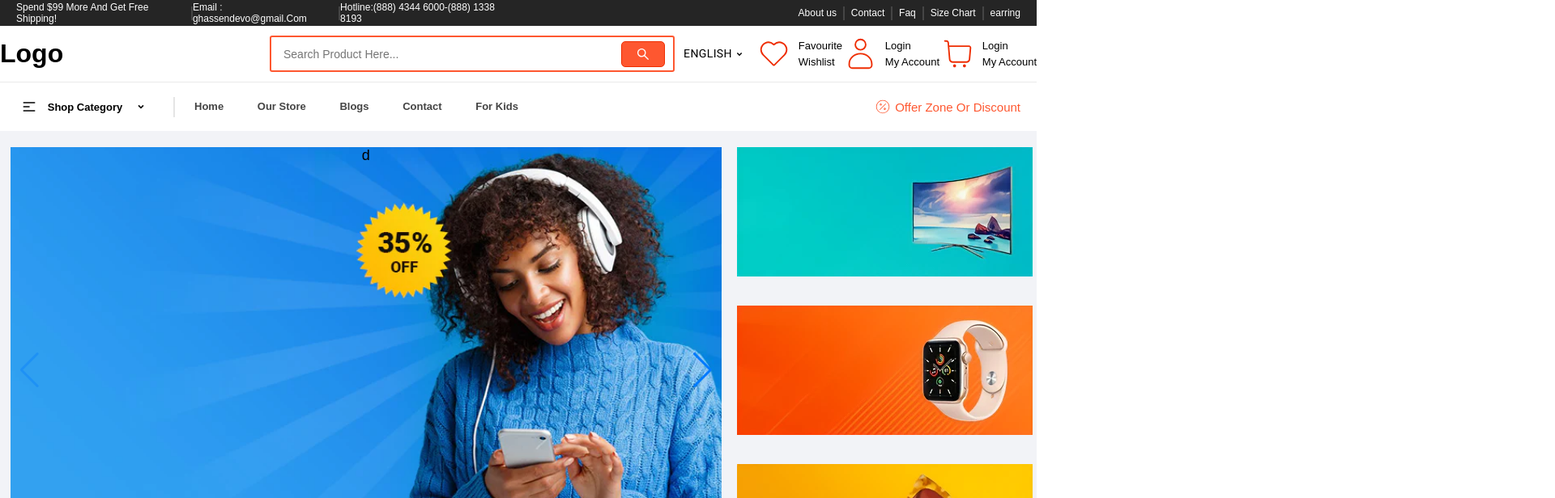
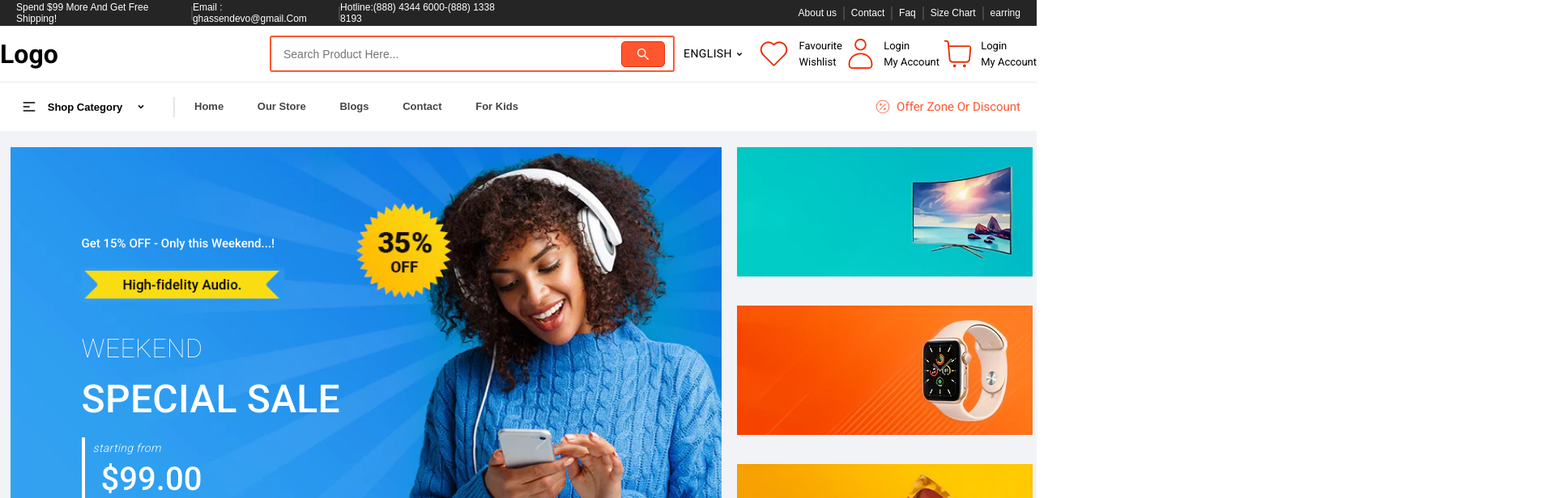
Before and after one commit to Ghassendevo/shoppgin-mall, a React (Vite) app: page / in a window 1280 px wide. Shown: the top 616 px of the page at 81% size, 1920 px wide, since content can reach past the window. Built offline with nearby package versions, Linux system fonts and the light colour scheme.

Commit message:
Landing-framer-motion

```diff
--- a/src/components/Landing/Landing.css
+++ b/src/components/Landing/Landing.css
@@ -1,3 +1,8 @@
+@import url('https://fonts.googleapis.com/css2?family=Roboto:wght@100&display=swap');
+body {
+    font-family: 'Roboto', sans-serif;
+}
+
 .landing {
     background-color: #f2f3f7;
     width: 100%;
@@ -28,7 +33,7 @@
     /* Center slide text vertically */
     display: flex;
     justify-content: center;
-    align-items: center;
+    align-items: center !important;
 }
 
 .swiper-slide img {
@@ -57,7 +62,7 @@
 
 .banner_image {
     position: absolute;
-    width: 100%;
+    width: 20%;
 }
 
 .add>:nth-child(1) {}
@@ -73,3 +78,117 @@
 .hello {
     z-index: 1;
 }
+
+.swiper-button-prev-unique {
+    display: none;
+    align-items: center;
+    z-index: 2;
+    justify-content: center;
+    position: absolute;
+    top: 50%;
+    left: 2%;
+    background-color: #ee2d00;
+    border-radius: 50%;
+    width: 50px;
+    height: 50px;
+    border: 2px solid white;
+    cursor: pointer;
+}
+
+.swiper-button-prev-unique:hover {
+    transition: 0.2s;
+    background-color: black;
+}
+
+.swiper-button-next-unique {
+    display: none;
+    align-items: center;
+    z-index: 2;
+    justify-content: center;
+    position: absolute;
+    top: 50%;
+    right: 2%;
+    background-color: #ee2d00;
+    border-radius: 50%;
+    width: 50px;
+    height: 50px;
+    border: 2px solid white;
+    cursor: pointer;
+    z-index: 3;
+}
+
+.swiper-button-next-unique:hover {
+    transition: 0.2s;
+    background-color: black;
+}
+
+.swiper:hover>.swiper-button-next-unique,
+.swiper:hover>.swiper-button-prev-unique {
+    display: flex;
+}
+
+.inside_swiper {
+    position: absolute;
+    width: 50%;
+    left: 10%;
+    top: 20%;
+    text-align: left;
+    font-family: "Reboto" sans-serif;
+}
+
+.h5 {
+    font-family: 'Roboto', sans-serif;
+    font-weight: 500;
+    font-size: 15px;
+}
+
+.p {
+    font-size: 32px;
+    font-weight: 100;
+    line-height: 22px;
+    color: white;
+    text-transform: uppercase;
+    margin: 25px 0 20px;
+    letter-spacing: .3px;
+}
+
+.special {
+    font-size: 48px;
+    line-height: 22px;
+    letter-spacing: .3px;
+    font-weight: 500;
+    padding: 0 0 15px;
+    text-transform: uppercase;
+    color: white;
+    clear: both;
+}
+
+.startingfrom {
+    font-size: 14px;
+    font-weight: 300;
+    color: white;
+    line-height: 17px;
+    font-style: italic;
+    padding: 5px 0 0 10px;
+    letter-spacing: .3px;
+    padding: 0;
+    display: block;
+}
+
+.start {
+    font-weight: 500;
+    color: white;
+    display: block;
+    border-left: 4px solid white;
+    padding: 5px 0 0 10px;
+    line-height: 50px;
+}
+
+.price {
+    font-size: 40px;
+    font-weight: 500;
+    color: white;
+    display: block;
+    padding: 5px 0 0 10px;
+    line-height: 50px;
+}
--- a/src/components/Landing/Landing.jsx
+++ b/src/components/Landing/Landing.jsx
@@ -1,17 +1,21 @@
 import React, { useRef, useState } from 'react';
 import "./Landing.css"
 // Import Swiper React components
-import { Swiper, SwiperSlide } from 'swiper/react';
+import { Swiper, SwiperSlide, } from 'swiper/react';
 import image1 from "../../assets/main-banner-01_1903x740.png"
 import image2 from "../../assets/main-banner-02_1903x740.png"
 import banner1 from "../../assets/banner-01.png";
 import banner2 from "../../assets/banner-02.png";
 import banner3 from "../../assets/banner-03.png";
-import { motion } from 'framer-motion';
+import { animate, motion } from 'framer-motion';
+import { MdKeyboardArrowRight, MdKeyboardArrowLeft } from "react-icons/md"
+import { SlArrowLeft, SlArrowRight, } from "react-icons/sl"
 // Import Swiper styles
 import 'swiper/css';
 import 'swiper/css/pagination';
 import 'swiper/css/navigation';
+import badge from "../../assets/badge.png";
+import badge2 from "../../assets/badge2.png"
 import { Autoplay, Pagination, Navigation } from 'swiper';
 export const Landing = () => {
     const progressCircle = useRef(null);
@@ -20,6 +24,7 @@ export const Landing = () => {
         progressCircle.current.style.setProperty('--progress', 1 - progress);
         progressContent.current.textContent = `${Math.ceil(time / 1000)}s`;
     };
+
     return (
         <div className="landing">
             <div className="container">
@@ -30,27 +35,102 @@ export const Landing = () => {
                     //     delay: 2500,
                     //     disableOnInteraction: false,
                     // }}
-                    pagination={{
-                        clickable: true,
+                    pagination={false}
+                    navigation={{
+                        nextEl: ".swiper-button-next-unique",
+                        prevEl: ".swiper-button-prev-unique",
                     }}
-                    navigation={true}
-                    modules={[Autoplay, Pagination, Navigation]}
+                    modules={[Autoplay, Pagination, Navigation,]}
                     onAutoplayTimeLeft={onAutoplayTimeLeft}
                     className="mySwiper"
                 >
                     <SwiperSlide><img className="image_swiper" src={image1} />
-                          d
+                        <motion.div
+                            initial={{
+                                x: '-90vh',
+                            }}
+                            animate={{
+                                x: "0",
+                            }}
+                            transition={{
+                                type: "spring", stiffness: 120
+                            }}
+                            className="inside_swiper">
+                            <h5 className="h5" style={{ color: "white" }}>Get 15% OFF - Only this Weekend...!</h5>
+                            <br />
+                            <img src={badge} style={{ width: '250px' }} />
+                            <br />
+                            <p className="p">
+                                weekend
+                            </p>
+                            <br />
+                            <p className="special">special sale</p>
+                            <br />
+                            <div className="start">
+                                <p className="startingfrom">starting from</p>
+                                <p className="price">$99.00</p>
+                            </div>
+                        </motion.div>
                     </SwiperSlide>
-                    <SwiperSlide><img className="image_swiper" src={image2} /></SwiperSlide>
+                    <SwiperSlide><img className="image_swiper" src={image2} />
+                        <motion.div
+                            initial={{
+                                x: '90vh'
+                            }}
+                            whileInView={{
+                                x: '0'
+                            }}
 
+                            viewport={{ once: true }}
+                            transition={{
+                                type: "tween", duration: 0.3
+                            }}
+                            className="inside_swiper">
+                            <h5 className="h5" style={{ color: "white" }}>Get 15% OFF - Only this Weekend...!</h5>
+                            <br />
+                            <img src={badge2} style={{ width: '250px' }} />
+                            <br />
+                            <p className="p">
+                                weekend
+                            </p>
+                            <br />
+                            <p className="special">special sale</p>
+                            <br />
+                            <div className="start">
+                                <p className="startingfrom">starting from</p>
+                                <p className="price">$99.00</p>
+                            </div>
+                        </motion.div>
+                    </SwiperSlide>
 
+                    <div class="swiper-button-prev-unique" >
+                        <MdKeyboardArrowLeft size={35} color="white" />
+                    </div>
+                    <div class="swiper-button-next-unique" >
+                        <MdKeyboardArrowRight size={35} color="white" />
+                    </div>
                 </Swiper>
                 <div className="add">
                     <div>
                         <motion.div
+                            initial={{
+                                position: 'absolute',
+                                x: '60vh',
+
+                            }}
+                            animate={{
+                                x: 0,
+                            }}
+
+                            transition={{
+                                type: 'spring', stiffness: 110, delay: 0.1, damping: 8
+                            }}
                             whileHover={{
-                            zoom:1.1
+                                zoom: 1.1,
+                                originX: 0,
+                                originY: 0,
                             }}
+
                             className="banner_image">
                             <img src={banner1} />
                         </motion.div>
@@ -58,9 +138,25 @@ export const Landing = () => {
                     <div>
                         <div>
                             <motion.div
+                                initial={{
+                                    position: 'absolute',
+                                    x: '60vh',
+
+                                }}
+                                animate={{
+                                    x: 0,
+                                    duration: 10
+                                }}
+
+                                transition={{
+                                    type: 'spring', stiffness: 110, delay: 0.1
+                                }}
                                 whileHover={{
-                            zoom:1.1
+                                    zoom: 1.1,
+                                    originX: 0,
+                                    originY: 0,
                                 }}
+                                whileInView
                                 className="banner_image">
                                 <img src={banner2} />
                             </motion.div>
@@ -69,8 +165,22 @@ export const Landing = () => {
                     <div>
                         <div>
                             <motion.div
+                                initial={{
+                                    x: '-60vh',
+
+                                }}
+                                animate={{
+                                    x: 0,
+                                    duration: 10
+                                }}
+
+                                transition={{
+                                    type: 'spring', stiffness: 110, delay: 0.1
+                                }}
                                 whileHover={{
-                            zoom:1.1
+                                    zoom: 1.1,
+                                    originX: 0,
+                                    originY: 0,
                                 }}
                                 className="banner_image">
                                 <img src={banner3} />
--- a/src/index.css
+++ b/src/index.css
@@ -7,6 +7,7 @@ html {
     width: 100%;
     margin: 0;
     padding: 0;
+    scroll-behavior: smooth;
 }
 
 * {
```
Also changed, not shown: src/components/Headers/HeaderMain.jsx (+48 -9 lines), src/assets/badge.PNG (added), src/assets/badge2.PNG (added). Lines whose indentation alone changed are shown as unchanged.
